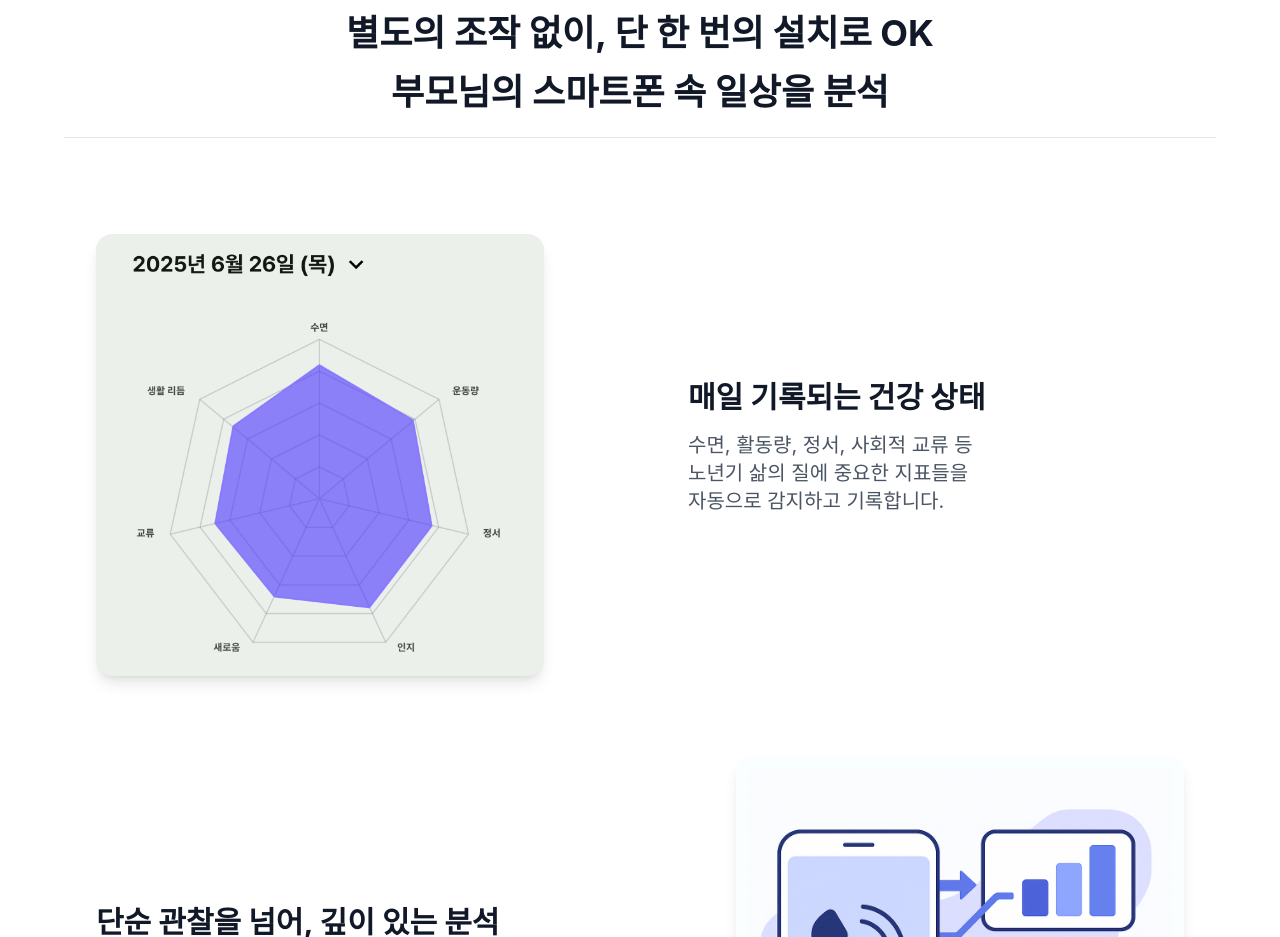
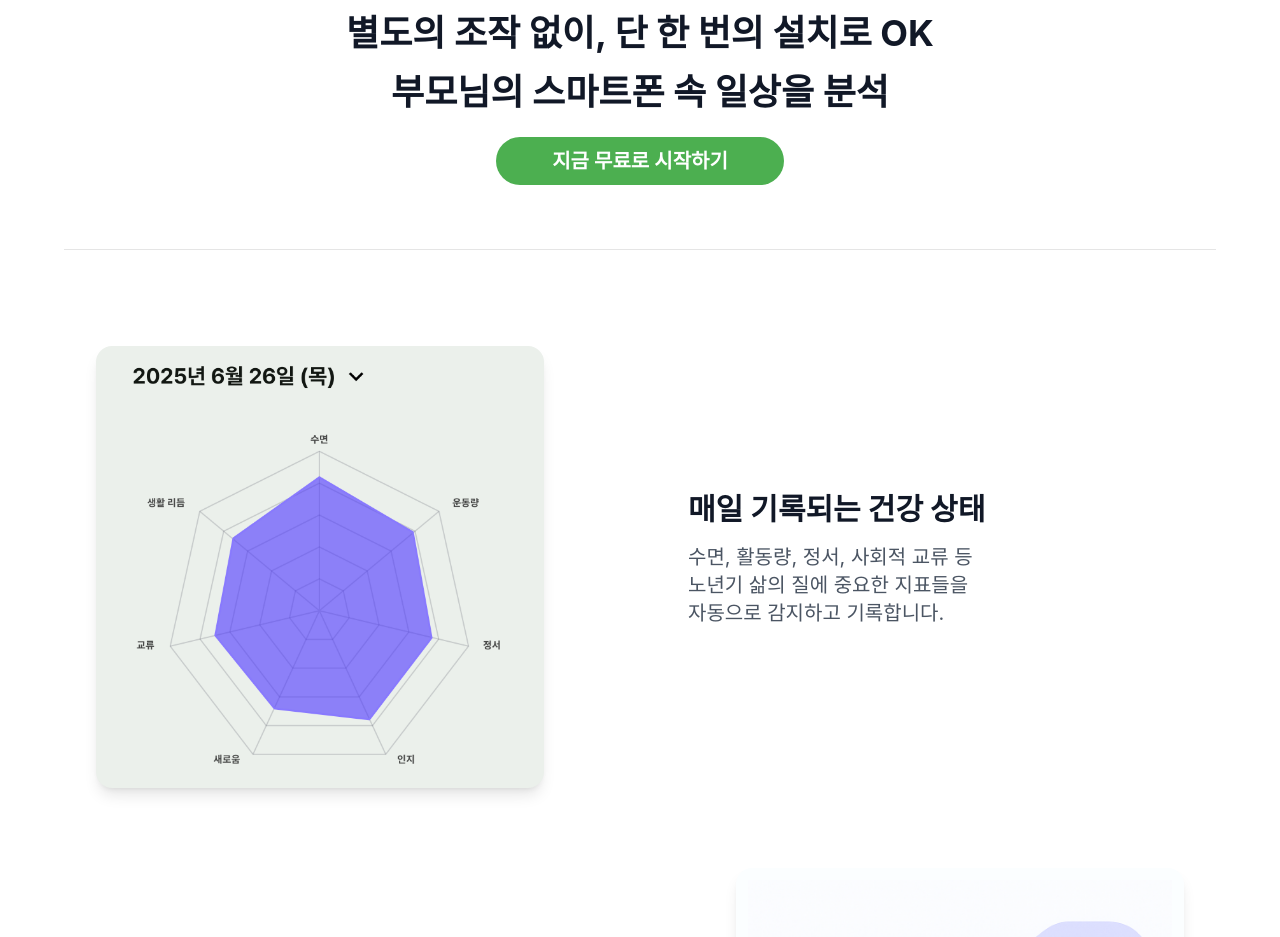
Before and after one commit to SioJeong/phenokio, a Next.js app: page / in a window 1280 px wide. Shown: the part 2240-3177 px from the top of the page. Built offline with nearby package versions, Linux system fonts and the light colour scheme; a web font is replaced by a local one.

Commit message:
CTA 버튼 하나 추가

```diff
--- a/app/page.tsx
+++ b/app/page.tsx
@@ -50,6 +50,8 @@ export default function Home() {
 
     if (buttonId === "hero") {
       source = "hero";
+    } else if (buttonId === "one_click_features") {
+      source = "one_click_features";
     } else if (buttonId === "mid") {
       source = "mid";
     } else if (buttonId === "pricing_free_start") {
@@ -70,7 +72,7 @@ export default function Home() {
         <Problem />
       </ScrollAnimationWrapper>
 
-      <OneClickFeatures />
+      <OneClickFeatures onCTAClick={handleCTAClick} />
 
       <ScrollAnimationWrapper
         animationType="section"
--- a/src/components/CTAModal.tsx
+++ b/src/components/CTAModal.tsx
@@ -18,7 +18,12 @@ import { Mail, Phone, CheckCircle, ChevronDown, ChevronUp } from "lucide-react";
 import { useGoogleAnalytics } from "@/hooks/useGoogleAnalytics";
 import { useMetaPixel } from "@/hooks/useMetaPixel";
 
-export type CTASource = "hero" | "mid" | "pricing_free_start" | "sticky_bottom";
+export type CTASource =
+  | "hero"
+  | "one_click_features"
+  | "mid"
+  | "pricing_free_start"
+  | "sticky_bottom";
 
 interface CTAModalProps {
   isOpen: boolean;
@@ -41,6 +46,7 @@ const CTAModal = ({ isOpen, onClose, source }: CTAModalProps) => {
   const getActionUrl = (source: CTASource) => {
     const urls = {
       hero: "https://formspree.io/f/xblyvgwa",
+      one_click_features: "https://formspree.io/f/xldnyagz",
       mid: "https://formspree.io/f/mgvyjada",
       pricing_free_start: "https://formspree.io/f/mvgrjkla",
       sticky_bottom: "https://formspree.io/f/meokbano",
--- a/src/components/OneClickFeatures.tsx
+++ b/src/components/OneClickFeatures.tsx
@@ -4,6 +4,7 @@ import { Card, CardContent } from "@/components/ui/card";
 import { useEffect, useRef, useState } from "react";
 import Image from "next/image";
 import { ScrollAnimationWrapper } from "./ScrollAnimationWrapper";
+import { Button } from "./ui/button";
 
 interface Feature {
   image?: string;
@@ -151,7 +152,11 @@ const CoachImageCarousel = () => {
   );
 };
 
-const OneClickFeatures = () => {
+const OneClickFeatures = ({
+  onCTAClick,
+}: {
+  onCTAClick: (buttonId: string) => void;
+}) => {
   return (
     <section className="px-4 md:px-12 py-16 md:py-20 bg-white">
       <div className="container mx-auto px-4">
@@ -176,6 +181,14 @@ const OneClickFeatures = () => {
                 부모님의 스마트폰 속 일상을 분석
               </span>
             </h2>
+            <div className="text-center mb-12 md:mb-16">
+              <Button
+                className="bg-primary text-white hover:bg-primary/80 font-semibold px-10 md:px-14 py-5 md:py-6 text-md md:text-xl rounded-full"
+                onClick={() => onCTAClick("one_click_features")}
+              >
+                지금 무료로 시작하기
+              </Button>
+            </div>
             <hr />
           </div>
         </ScrollAnimationWrapper>
```
